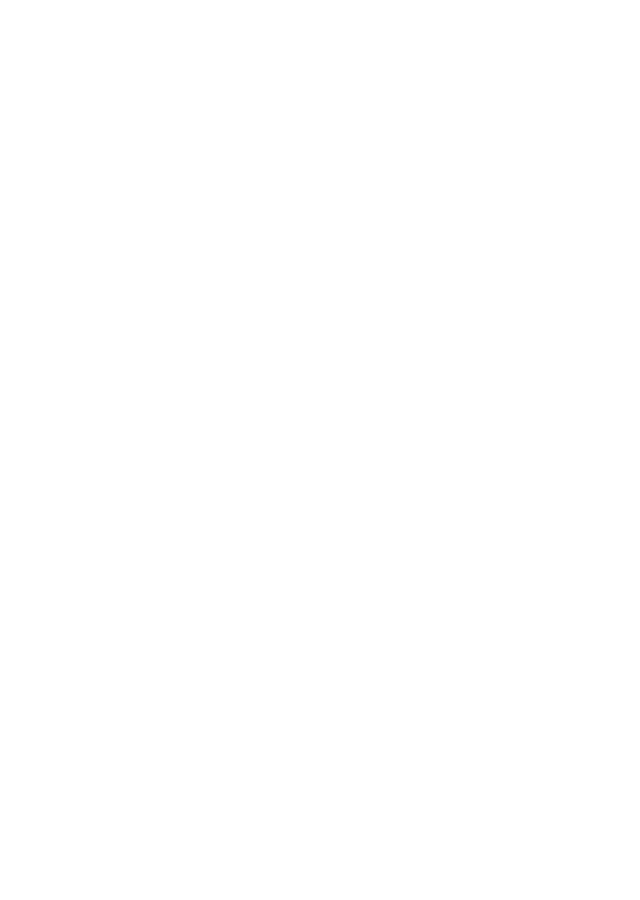
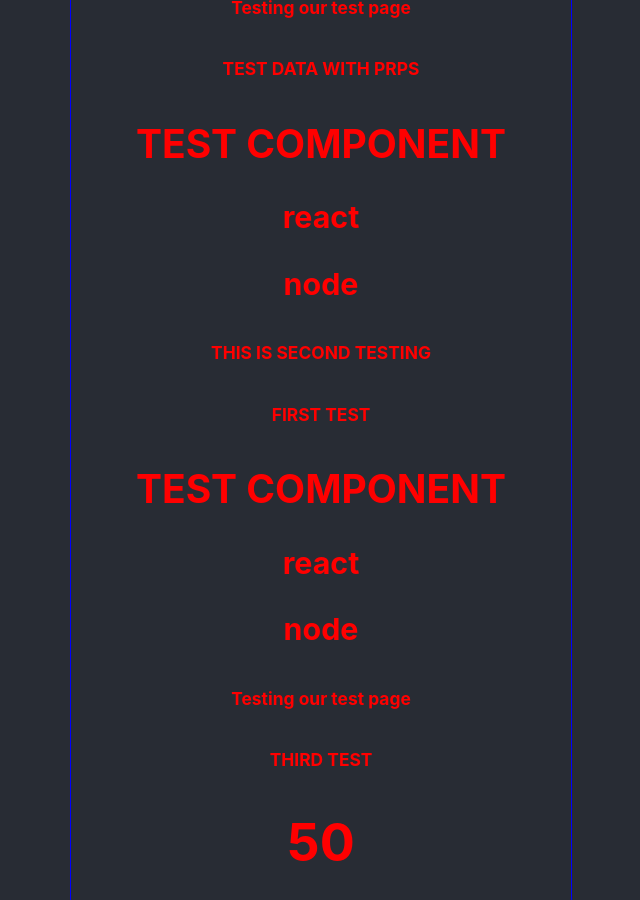
Before and after one commit to arazmurat/helloworld, a React (Create React App) app: page / in a window 1280 px wide. Shown: the part 1280-2180 px from the top of the page, without its empty margins (319-959 px from the left). Before the commit the page ends 1023 px from the top, so only its background shows below. Built offline with nearby package versions, Linux system fonts and the light colour scheme.

Commit message:
add test page

```diff
--- a/src/components/Blog.js
+++ b/src/components/Blog.js
@@ -1,6 +1,7 @@
 import React, { Component } from "react";
 import "../Blog.css";
 import Blogitem from "./Blogitem"
+import Test from "./Test"
 
 //class Blog extends React.Component {}
 
@@ -18,7 +19,9 @@
 				<label>{5/2 === 2.5 ? "YES": "NO"}</label>
 				{blogParaf}
 				{5+6}
-
+				<Test newD= "TEST DATA WITH PRPS" blogM = "Testing our test page"/>
+				<Test newD= "FIRST TEST" blogM = "THIS IS SECOND TESTING"/>
+				<Test newD= "THIRD TEST" blogM = "Testing our test page" numD ={25+25}/>
 
       </div>
     );
--- /dev/null
+++ b/src/components/Test.js
@@ -0,0 +1,18 @@
+import React, { Component } from "react";
+
+export default class Test extends Component {
+  render() {
+    const { blogM, newD, numD } = this.props;
+    return (
+      <div>
+        <h2>TEST COMPONENT</h2>
+        <h3>react</h3>
+        <h3>node</h3>
+
+        <h6>{blogM}</h6>
+        <h6>{newD}</h6>
+        <h1>{numD}</h1>
+      </div>
+    );
+  }
+}
```
Also changed, not shown: src/components/Blogitem.js (+3 -4 lines).
